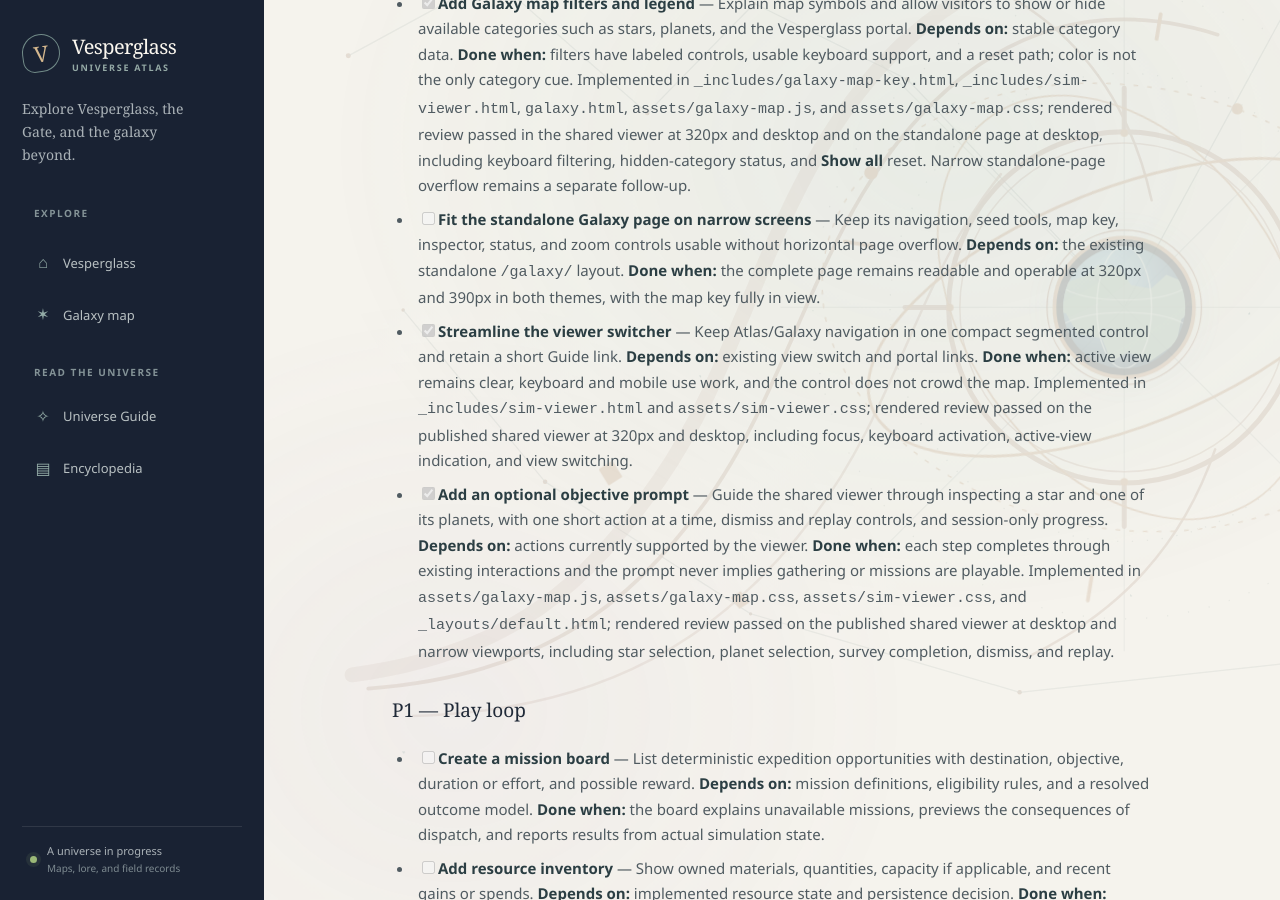
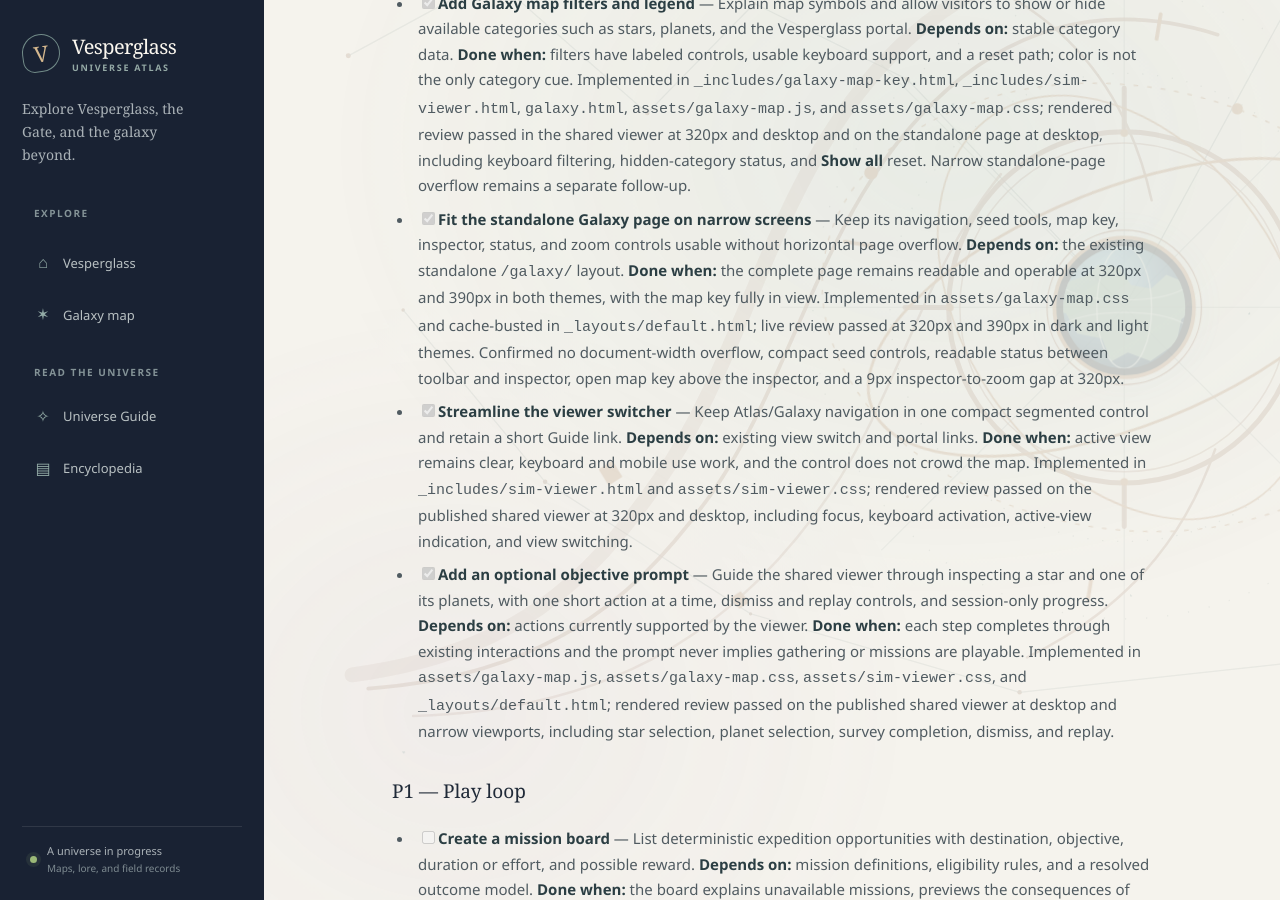
Before and after one commit to vesperglass/vesperglass.github.io, a Jekyll site: the page built from SIM_UI_BACKLOG.md, in a window 1280 px wide and 900 px high, scrolled down 2151 px. Built offline with Jekyll 4.4.1, drawn with Linux system fonts in a browser that asks for light colours; our own code applies the rules of GitHub Pages for plain Markdown files.

Commit message:
Record narrow Galaxy layout review

```diff
--- a/SIM_UI_BACKLOG.md
+++ b/SIM_UI_BACKLOG.md
@@ -34,7 +34,7 @@ Apply this checklist to every backlog item before marking it complete. Define wh
 - [ ] **Refine the selected-body inspector** — Give generated star and planet statistics a clear visual hierarchy, label their procedural status, and explain that resource signals are estimates rather than collected materials. **Depends on:** existing generated body data and inspector. Implementation updated 2026-10-25 in `assets/galaxy-map.js`, `assets/galaxy-map.css`, `assets/sim-viewer.css`, `_layouts/default.html`, and the standalone/shared viewer labels; rendered review remains pending.
 - [x] **Add a recent viewing list** — Show up to four star systems and planets inspected during the current session, with controls to revisit them. This records only that a body was viewed; it does not claim discovery, scanning, resource collection, or persistence. The list resets when the galaxy seed changes. **Done when:** entries are keyboard-operable, identify their body type, and the empty state explains how the list fills. Implemented 2026-10-25 in `assets/galaxy-map.js`, `assets/galaxy-map.css`, `assets/sim-viewer.css`, and `_layouts/default.html`; rendered review passed on the published shared viewer at 1280px, 390px, and 320px, including selection/revisit behavior and the zoom-control clearance.
 - [x] **Add Galaxy map filters and legend** — Explain map symbols and allow visitors to show or hide available categories such as stars, planets, and the Vesperglass portal. **Depends on:** stable category data. **Done when:** filters have labeled controls, usable keyboard support, and a reset path; color is not the only category cue. Implemented in `_includes/galaxy-map-key.html`, `_includes/sim-viewer.html`, `galaxy.html`, `assets/galaxy-map.js`, and `assets/galaxy-map.css`; rendered review passed in the shared viewer at 320px and desktop and on the standalone page at desktop, including keyboard filtering, hidden-category status, and **Show all** reset. Narrow standalone-page overflow remains a separate follow-up.
-- [ ] **Fit the standalone Galaxy page on narrow screens** — Keep its navigation, seed tools, map key, inspector, status, and zoom controls usable without horizontal page overflow. **Depends on:** the existing standalone `/galaxy/` layout. **Done when:** the complete page remains readable and operable at 320px and 390px in both themes, with the map key fully in view.
+- [x] **Fit the standalone Galaxy page on narrow screens** — Keep its navigation, seed tools, map key, inspector, status, and zoom controls usable without horizontal page overflow. **Depends on:** the existing standalone `/galaxy/` layout. **Done when:** the complete page remains readable and operable at 320px and 390px in both themes, with the map key fully in view. Implemented in `assets/galaxy-map.css` and cache-busted in `_layouts/default.html`; live review passed at 320px and 390px in dark and light themes. Confirmed no document-width overflow, compact seed controls, readable status between toolbar and inspector, open map key above the inspector, and a 9px inspector-to-zoom gap at 320px.
 - [x] **Streamline the viewer switcher** — Keep Atlas/Galaxy navigation in one compact segmented control and retain a short Guide link. **Depends on:** existing view switch and portal links. **Done when:** active view remains clear, keyboard and mobile use work, and the control does not crowd the map. Implemented in `_includes/sim-viewer.html` and `assets/sim-viewer.css`; rendered review passed on the published shared viewer at 320px and desktop, including focus, keyboard activation, active-view indication, and view switching.
 - [x] **Add an optional objective prompt** — Guide the shared viewer through inspecting a star and one of its planets, with one short action at a time, dismiss and replay controls, and session-only progress. **Depends on:** actions currently supported by the viewer. **Done when:** each step completes through existing interactions and the prompt never implies gathering or missions are playable. Implemented in `assets/galaxy-map.js`, `assets/galaxy-map.css`, `assets/sim-viewer.css`, and `_layouts/default.html`; rendered review passed on the published shared viewer at desktop and narrow viewports, including star selection, planet selection, survey completion, dismiss, and replay.
 
```
